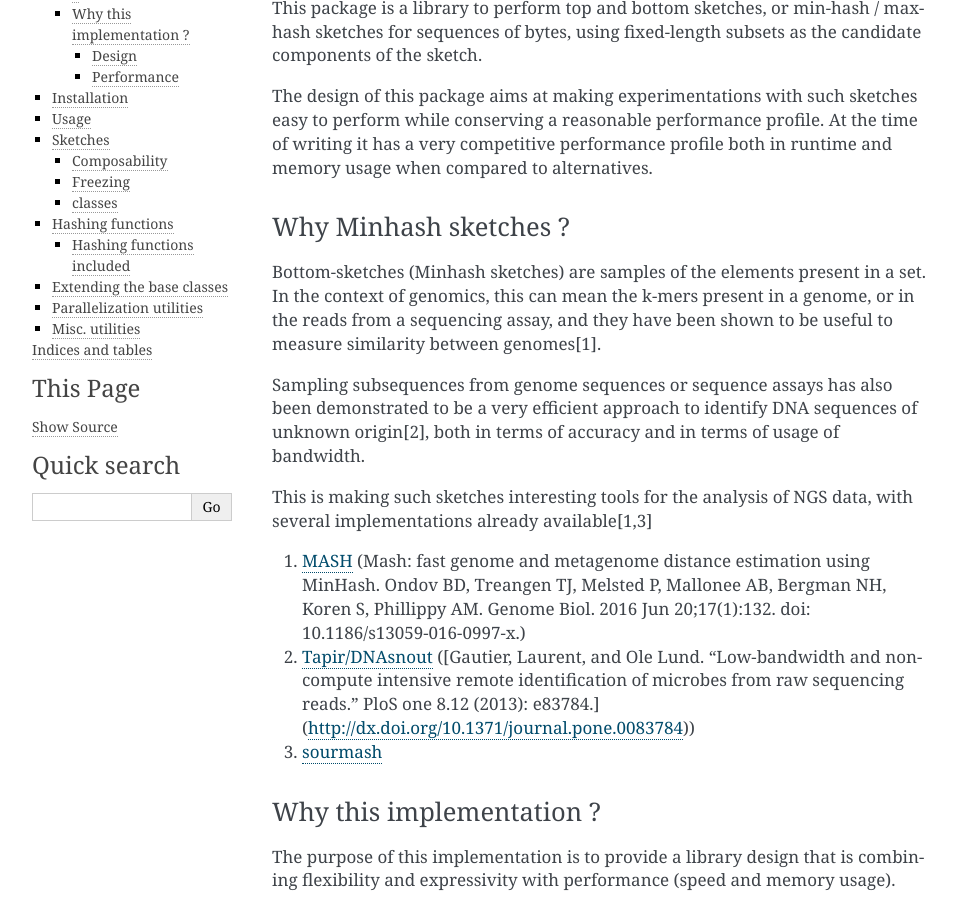
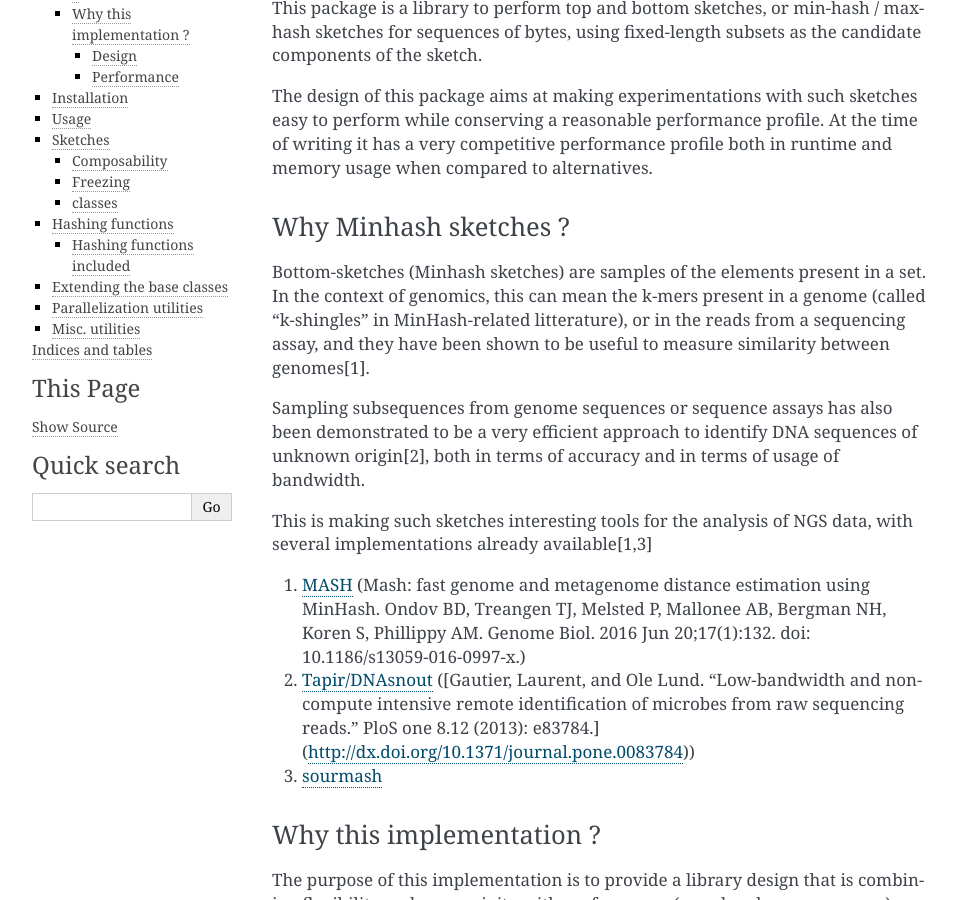
Before and after one commit to lgautier/mashing-pumpkins, a Sphinx documentation site: the page built from doc/index.rst, in a window 1280 px wide and 900 px high, scrolled down 318 px. Shown: the whole window, without its empty margins (148-1104 px from the left). Built offline with Sphinx 7.4.7, drawn with Linux system fonts in a browser that asks for light colours.

Commit message:
note about equivalence of terms (k-mers <-> k-shingles)

```diff
--- a/doc/index.rst
+++ b/doc/index.rst
@@ -34,7 +34,8 @@ Why Minhash sketches ?
 ^^^^^^^^^^^^^^^^^^^^^^
 
 Bottom-sketches (Minhash sketches) are samples of the elements present in a set. In the context of genomics, this can mean
-the k-mers present in a genome, or in the reads from a sequencing assay, and they have been shown to be useful to measure similarity
+the k-mers present in a genome (called "k-shingles" in MinHash-related litterature), or in the reads from a sequencing assay,
+and they have been shown to be useful to measure similarity
 between genomes[1].
 
 Sampling subsequences from genome sequences or sequence assays has also been demonstrated
```
Also changed, not shown: README.md (+2 -2 lines).
